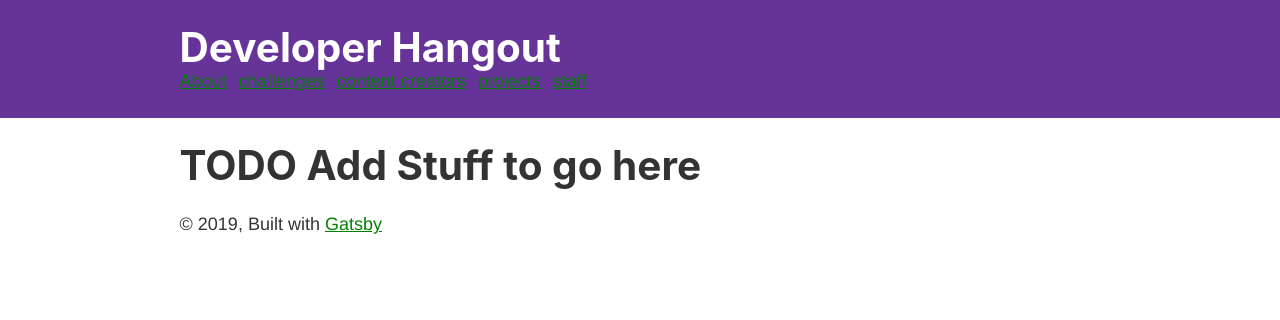
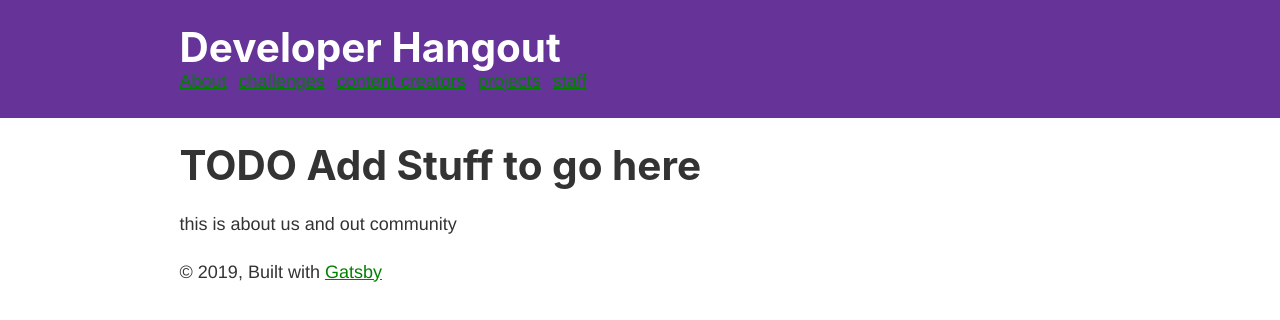
Before and after one commit to developerhangout/site, a Gatsby site: page /about in a window 1280 px wide. Built offline with nearby package versions, Linux system fonts and the light colour scheme; Gatsby itself is replaced by a stand-in of ours.

Commit message:
about query page

```diff
--- a/src/pages/about/index.tsx
+++ b/src/pages/about/index.tsx
@@ -5,11 +5,16 @@ import SEO from '../../components/seo';
 import './styles.scss'
 import { graphql } from 'gatsby';
 
-const AboutPage = () => {
+const AboutPage = ({data}) => {
+  const {allMarkdownRemark: aboutContent} = data;
+
   return (
     <Layout>
       <SEO title="About"/>
       <h1>TODO Add Stuff to go here</h1>
+      {aboutContent.edges.map(({node: content}) => (
+        <p key={content.id} dangerouslySetInnerHTML={{__html: content.html}}></p>
+      ))}
     </Layout>
   )
 }
@@ -21,6 +26,7 @@ export const query = graphql`{
     ) {
       edges {
         node {
+          id
           frontmatter {
             desc
             path
```
